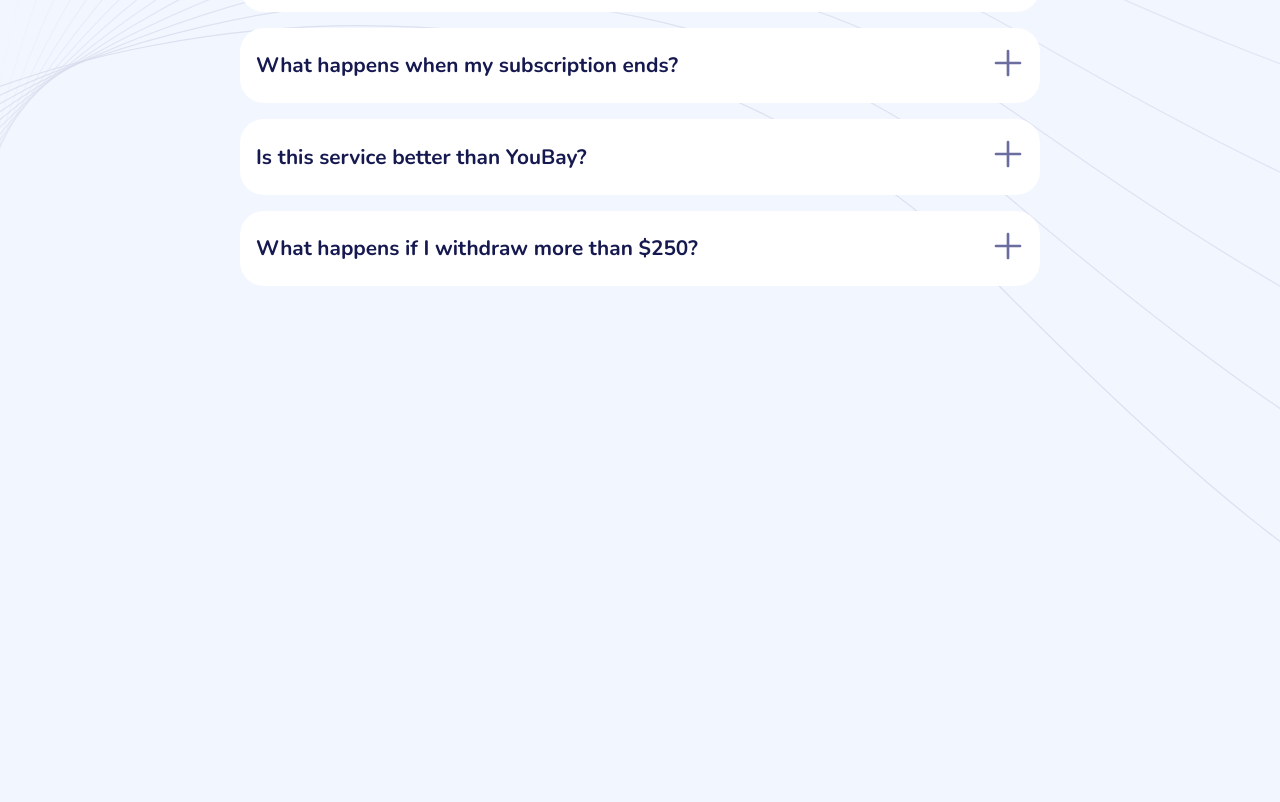
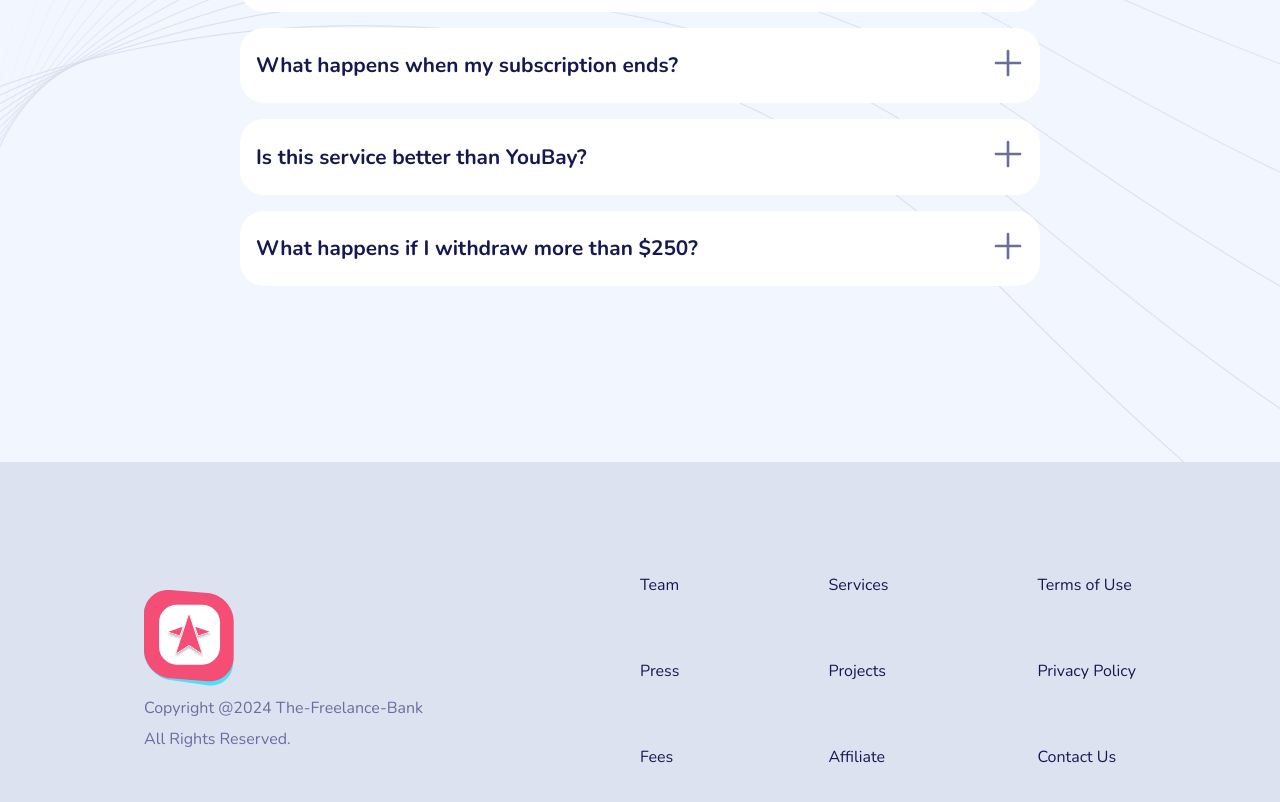
Before and after one commit to yilikaltesfaye/the-freelance-bank, a React (Create React App) app: page / in a window 1280 px wide. Shown: the part 4275-5077 px from the top of the page. Before the commit the page ends 4954 px from the top, so only its background shows below. Built offline with nearby package versions, Linux system fonts and the light colour scheme.

Commit message:
Footer Added

```diff
--- a/src/App.js
+++ b/src/App.js
@@ -6,6 +6,7 @@
 import MessagingSection from './components/MessagingSection';
 import PaymentSection from './components/PaymentSection';
 import FAQsection from './components/FAQsection';
+import Footer from './components/Footer';
 
 function App() {
   return (
@@ -20,6 +21,7 @@
           <FAQsection />
         </MainStyled>
       </OuterLayout>
+      <Footer />
     </div>
   );
 }
--- /dev/null
+++ b/src/components/Footer.js
@@ -0,0 +1,88 @@
+import React from 'react'
+import styled from 'styled-components'
+import { InnerLayout } from '../styles/layouts';
+import logo from '../img/logo.svg'
+
+function Footer() {
+  return (
+    <FooterStyled>
+        <InnerLayout>
+            <div className="footer-container">
+                <div className="logo-container">
+                    <div className="logo-item">
+                        <img src={logo} alt="" />
+                        <p>
+                            Copyright @2024 The-Freelance-Bank <br />
+                            All Rights Reserved.
+                        </p>
+                    </div>
+                </div>
+                <ul className="bottom-nav">
+                    <div className="links1">
+                        <li>
+                            <a href="#">Team</a>
+                        </li>
+                        <li>
+                            <a href="#">Press</a>
+                        </li>
+                        <li>
+                            <a href="#">Fees</a>
+                        </li>
+                    </div>
+                    <div className="links2">
+                        <li>
+                            <a href="#">Services</a>
+                        </li>
+                        <li>
+                            <a href="#">Projects</a>
+                        </li>
+                        <li>
+                            <a href="#">Affiliate</a>
+                        </li>
+                    </div>
+                    <div className="links3">
+                        <li>
+                            <a href="#">Terms of Use</a>
+                        </li>
+                        <li>
+                            <a href="#">Privacy Policy</a>
+                        </li>
+                        <li>
+                            <a href="#">Contact Us</a>
+                        </li>
+                    </div>
+                </ul>
+            </div>
+        </InnerLayout>
+    </FooterStyled>
+  )
+}
+
+const FooterStyled = styled.footer`
+    padding: 0 9rem;
+    background-color: #dce2f0;
+    .footer-container{
+        display: grid;
+        grid-template-columns: repeat(2, 1fr);
+        .logo-container{
+            display: flex;
+            align-items: center;
+            .logo-item{
+                img{
+                    width: 90px;
+                }
+            }
+        }
+    }
+    .bottom-nav{
+        display: flex;
+        justify-content: space-between;
+        /* align-items: center; */
+        li {
+            padding: 2rem 0;
+            color: #16194f;
+        }
+    }
+`;
+
+export default Footer
```
